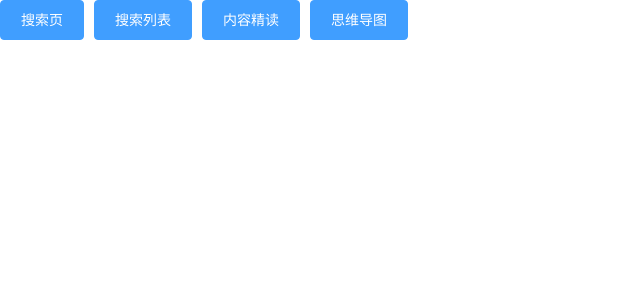
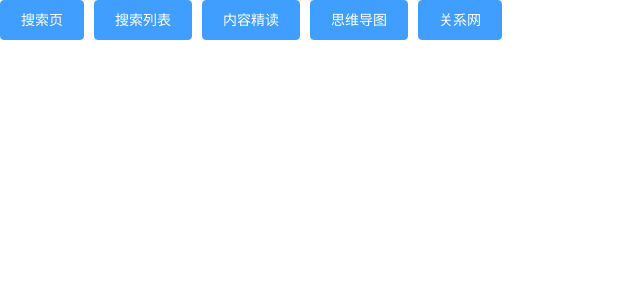
Before and after one commit to chengdudProject/chengduPro, a Vue app: page /#/ in a window 1280 px wide. Shown: the top 300 px of the page, without its empty margins (0-640 px from the left). Built offline with nearby package versions, Linux system fonts and the light colour scheme.

Commit message:
更新关系网知识图谱代码

```diff
--- a/package.json
+++ b/package.json
@@ -13,6 +13,7 @@
     "build": "node build/build.js"
   },
   "dependencies": {
+    "echarts": "^4.6.0",
     "element-ui": "^2.13.0",
     "gojs": "^2.1.8",
     "node-sass": "^4.13.1",
@@ -39,7 +40,7 @@
     "copy-webpack-plugin": "^4.0.1",
     "cross-spawn": "^5.0.1",
     "css-loader": "^0.28.0",
-    "extract-text-webpack-plugin": "^3.0.0",
+    "extract-text-webpack-plugin": "^3.0.2",
     "file-loader": "^1.1.4",
     "friendly-errors-webpack-plugin": "^1.6.1",
     "html-webpack-plugin": "^2.30.1",
--- a/src/main.js
+++ b/src/main.js
@@ -6,7 +6,9 @@ import router from './router'
 import ElementUI from 'element-ui'
 import 'element-ui/lib/theme-chalk/index.css'
 import 'swiper/css/swiper.css'
+import echarts from 'echarts'
 
+Vue.prototype.$echarts = echarts
 Vue.use(ElementUI)
 
 
--- a/src/router/index.js
+++ b/src/router/index.js
@@ -5,6 +5,7 @@ import search from '@/view/search'
 import searchContent from '@/view/searchContent'
 import contentRead from '@/view/contentRead'
 import mindMapping from '@/view/mindMapping'
+import relationNetwork from '@/view/relationNetwork'
 
 Vue.use(Router)
 
@@ -34,6 +35,11 @@ export default new Router({
       path: '/mindMapping',
       name: 'mindMapping',
       component: mindMapping
+    },
+    {
+      path: '/relationNetwork',
+      name: 'relationNetwork',
+      component: relationNetwork
     }
   ]
 })
--- a/src/view/HelloWorld.vue
+++ b/src/view/HelloWorld.vue
@@ -4,6 +4,7 @@
     <el-button type="primary" @click="togo('searchContent')">搜索列表</el-button>
     <el-button type="primary" @click="togo('contentRead')">内容精读</el-button>
     <el-button type="primary" @click="togo('mindMapping')">思维导图</el-button>
+    <el-button type="primary" @click="togo('relationNetwork')">关系网</el-button>
   </div>
 </template>
 
```
Also changed, not shown: 1 other file (tests, documents, lock files or other folders).
